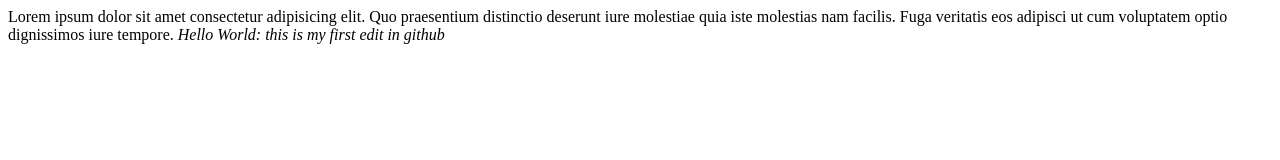
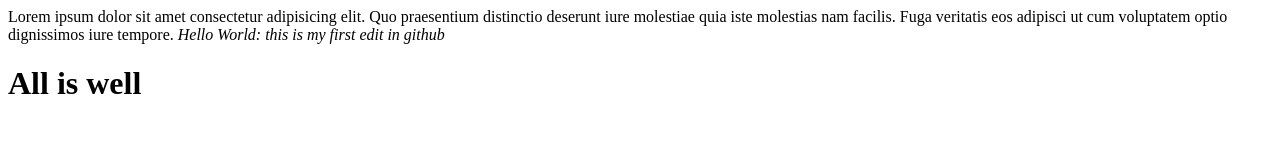
Before and after one commit to joadem25/First-Repo, a plain HTML site: page index.html in a window 1280 px wide. Drawn offline with Linux system fonts and the light colour scheme.

Commit message:
Updated index

```diff
--- a/index.html
+++ b/index.html
@@ -9,5 +9,6 @@
 <body>
     Lorem ipsum dolor sit amet consectetur adipisicing elit. Quo praesentium distinctio deserunt iure molestiae quia iste molestias nam facilis. Fuga veritatis eos adipisci ut cum voluptatem optio dignissimos iure tempore.
     <em>Hello World: this is my first edit in github</em>
+    <h1>All is well</h1>
 </body>
 </html>
```
